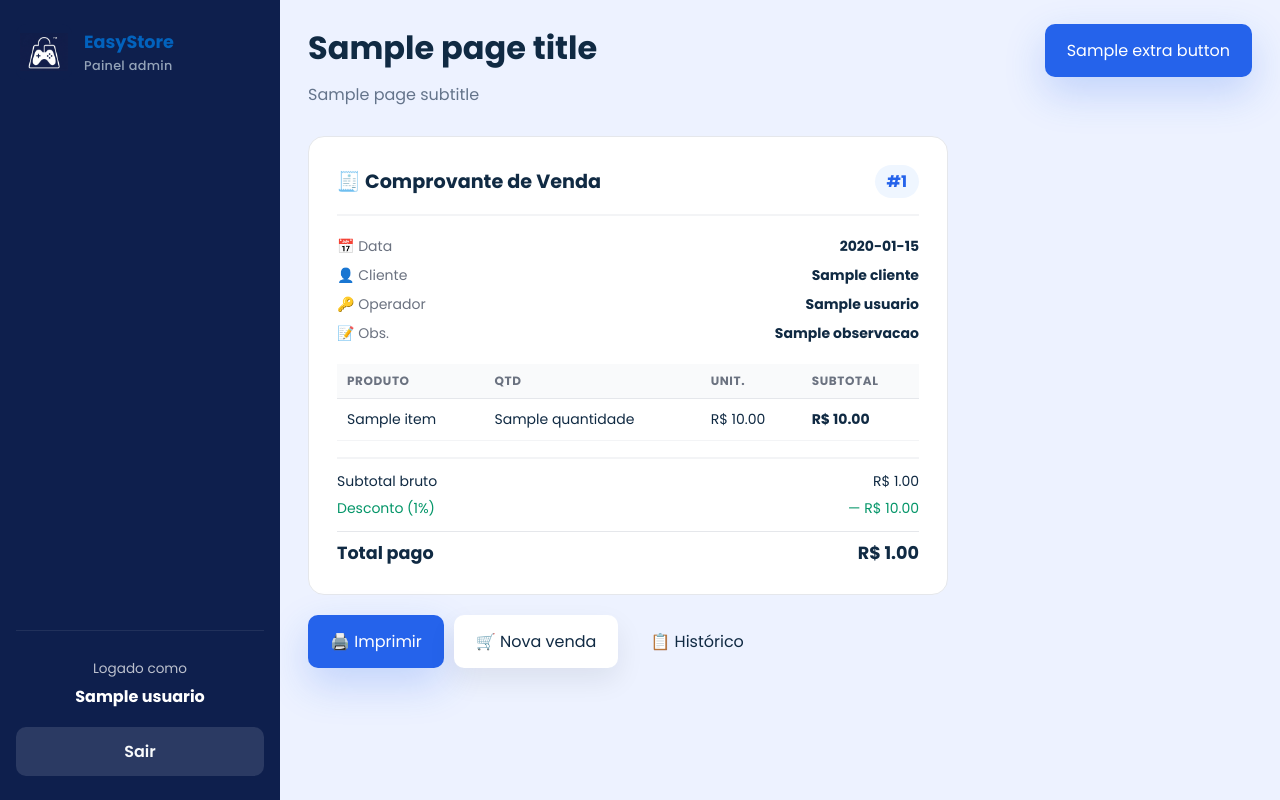
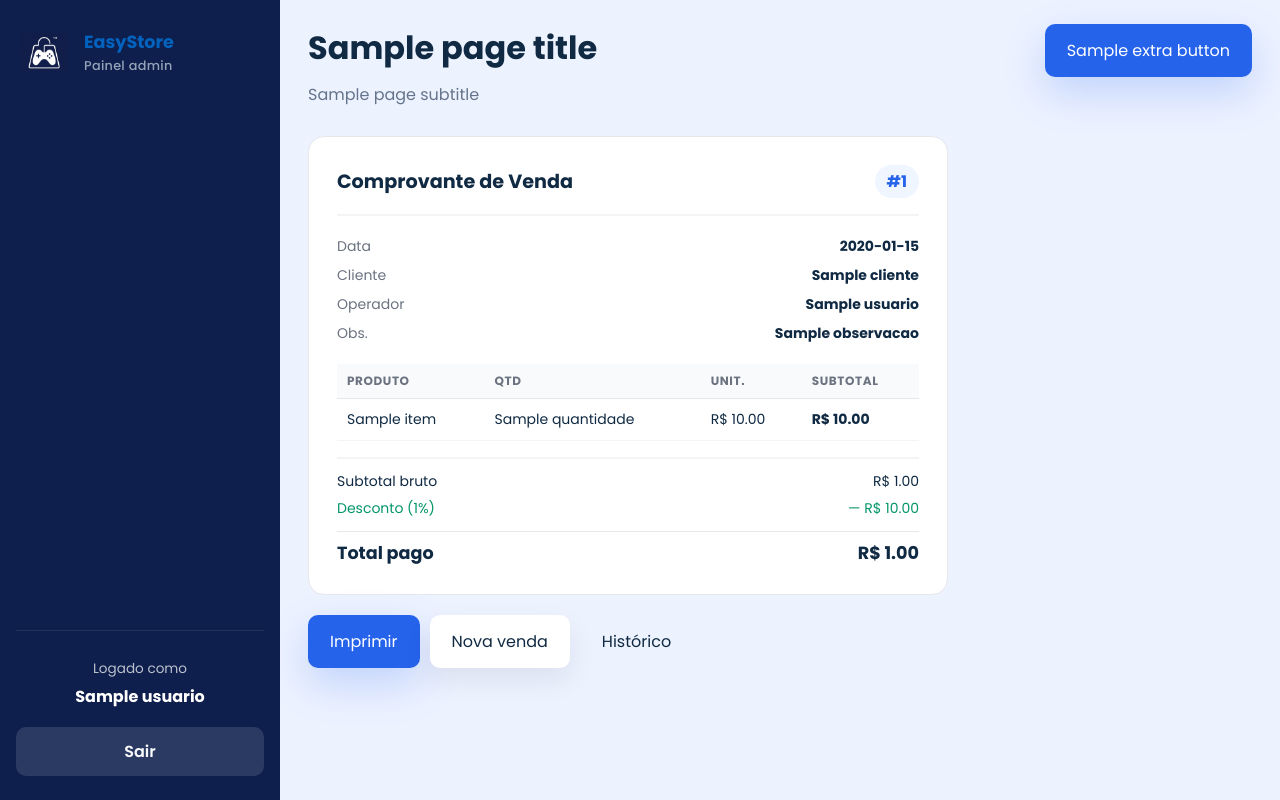
Before and after one commit to Easy-Store-Group/Gerenciamento-Estoque-Easy-Store, a FastAPI app: template app/templates/admin/comprovante.html in a window 1280 px wide. Run offline with FastAPI, Linux system fonts and the light colour scheme; the template is opened without the code that fills it: most values are stand-ins (such as "Sample title", 1, 10 or a date in 2020).

Commit message:
refactor: atualizar os elementos da interface para consistência e clareza em todos os templates

```diff
--- a/app/templates/admin/base.html
+++ b/app/templates/admin/base.html
@@ -18,13 +18,13 @@
 
   <div class="admin-layout">
     <aside class="sidebar">
-      <div class="brand-block">
+      <a href="/" class="brand-block">
         <img src="{{ request.url_for('static', path='img/logo2.jpg') }}" alt="EasyStore" class="brand-logo">
         <div>
           <strong>EasyStore</strong>
           <span>Painel admin</span>
         </div>
-      </div>
+      </a>
 
       {% if usuario %}
         {% if usuario is mapping %}
--- a/app/templates/admin/comprovante.html
+++ b/app/templates/admin/comprovante.html
@@ -2,39 +2,39 @@
 
 {% block content %}
 {% if request.query_params.get('sucesso') %}
-<div class="alert alert-success">✅ Venda finalizada com sucesso!</div>
+<div class="alert alert-success">Venda finalizada com sucesso!</div>
 {% endif %}
 
 <div class="comprovante-wrapper">
   <div class="comprovante-card" id="comprovante-print">
 
     <div class="comprovante-header">
-      <h2>🧾 Comprovante de Venda</h2>
+      <h2>Comprovante de Venda</h2>
       <span class="comprovante-id">#{{ venda.id }}</span>
     </div>
 
     <div class="comprovante-meta">
       <div class="meta-row">
-        <span>📅 Data</span>
+        <span>Data</span>
         <strong>{{ venda.criado_em.strftime('%d/%m/%Y %H:%M') if venda.criado_em else '—' }}</strong>
       </div>
       <div class="meta-row">
-        <span>👤 Cliente</span>
+        <span>Cliente</span>
         <strong>{{ venda.cliente.nome if venda.cliente else 'Consumidor não identificado' }}</strong>
       </div>
       {% if venda.cliente and venda.cliente.is_associado %}
       <div class="meta-row">
-        <span>⭐ Associado</span>
+        <span>Associado</span>
         <strong style="color:#059669">Sim — desconto aplicado</strong>
       </div>
       {% endif %}
       <div class="meta-row">
-        <span>🔑 Operador</span>
+        <span>Operador</span>
         <strong>{{ venda.usuario.nome if venda.usuario else '—' }}</strong>
       </div>
       {% if venda.observacao %}
       <div class="meta-row">
-        <span>📝 Obs.</span>
+        <span>Obs.</span>
         <strong>{{ venda.observacao }}</strong>
       </div>
       {% endif %}
@@ -81,9 +81,9 @@
   </div>
 
   <div class="comprovante-actions no-print">
-    <button onclick="window.print()" class="btn btn-primary">🖨️ Imprimir</button>
-    <a href="/pdv" class="btn btn-secondary">🛒 Nova venda</a>
-    <a href="/pdv/historico" class="btn btn-outline">📋 Histórico</a>
+    <button onclick="window.print()" class="btn btn-primary">Imprimir</button>
+    <a href="/pdv" class="btn btn-secondary">Nova venda</a>
+    <a href="/pdv/historico" class="btn btn-outline">Histórico</a>
   </div>
 </div>
 
```
Also changed, not shown: app/templates/index.html (+15 -2 lines), app/templates/produtos_publicos.html (+6 -2 lines).
